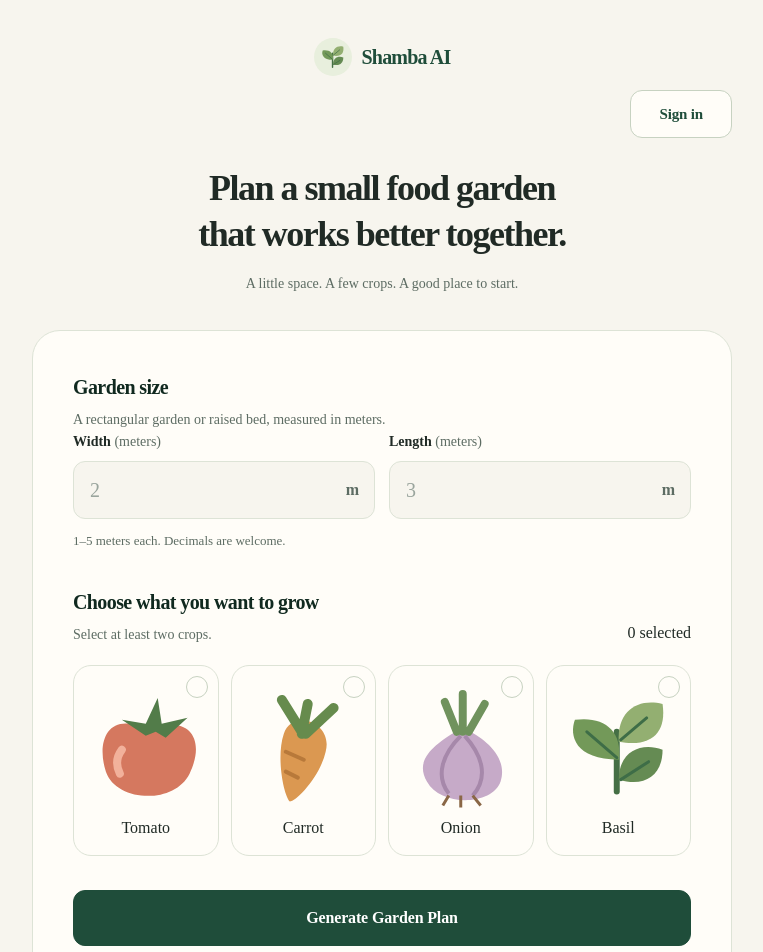
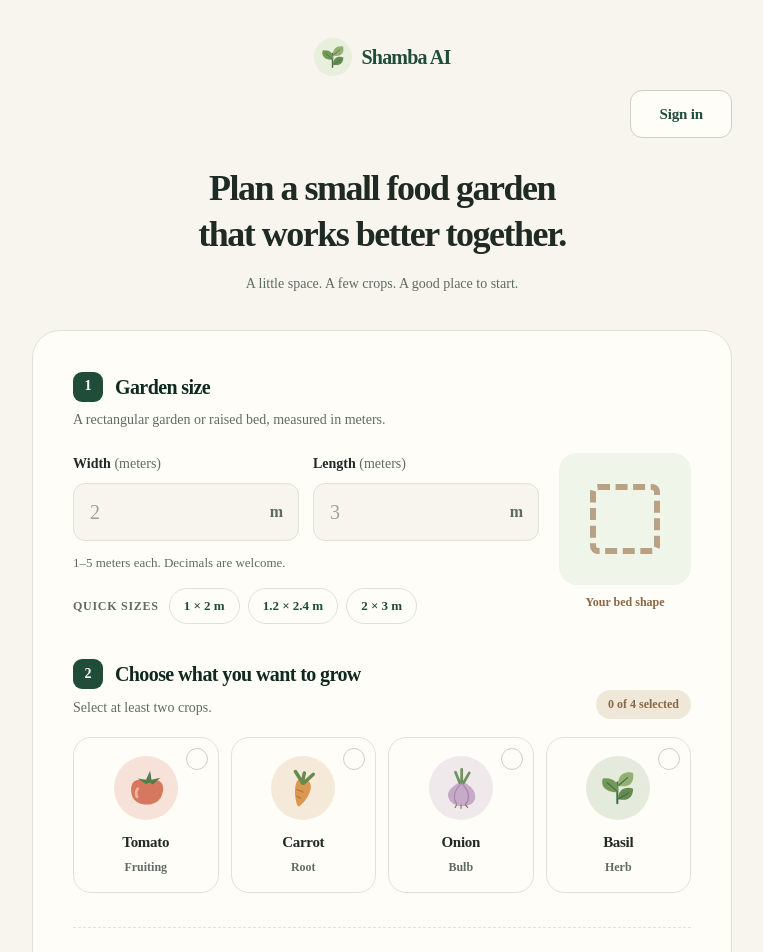
Before and after one commit to kajugadaniels/shamba-ai, a Next.js app: page / in a window 1280 px wide. Shown: the top 952 px of the page, without its empty margins (258-1021 px from the left). Built offline with nearby package versions, Linux system fonts and the light colour scheme; no server answers.

Commit message:
feat(garden-form): add quick sizes, live bed outline and crop tiles

```diff
--- a/src/components/GardenForm.tsx
+++ b/src/components/GardenForm.tsx
@@ -1,24 +1,50 @@
 "use client";
 
+import type { CSSProperties } from "react";
 import { CROP_IDS, CROPS, type CropId } from "@/lib/crops";
+import { gsap, motionAllowed } from "@/lib/client/motion";
 import { PlantIcon } from "./PlantIcon";
 import { Button } from "./Button";
+import { AlertIcon, ArrowRightIcon, CheckIcon } from "./Icons";
 import styles from "./GardenForm.module.css";
 
 export type FormValues = { width: string; length: string; crops: CropId[] };
 export type FormErrors = Partial<Record<"width" | "length" | "crops", string>>;
 
+const CROP_TYPES: Record<CropId, string> = { tomato: "Fruiting", carrot: "Root", onion: "Bulb", basil: "Herb" };
+const QUICK_SIZES = [["1", "2"], ["1.2", "2.4"], ["2", "3"]] as const;
+
+function meters(value: string) {
+  const number = value.trim() ? Number(value) : NaN;
+  return Number.isFinite(number) && number >= 1 && number <= 5 ? number : null;
+}
+
 export function GardenForm({ values, errors, busy, onChange, onGenerate }: {
   values: FormValues; errors: FormErrors; busy: boolean;
   onChange: (values: FormValues) => void; onGenerate: () => void;
 }) {
-  function toggle(crop: CropId) {
-    onChange({ ...values, crops: values.crops.includes(crop) ? values.crops.filter((id) => id !== crop) : [...values.crops, crop] });
+  function toggle(crop: CropId, tile: HTMLElement) {
+    const selecting = !values.crops.includes(crop);
+    onChange({ ...values, crops: selecting ? [...values.crops, crop] : values.crops.filter((id) => id !== crop) });
+    const icon = tile.querySelector("[data-crop-icon]");
+    if (icon && motionAllowed()) {
+      gsap.fromTo(icon, selecting ? { scale: 0.7, rotation: -14 } : { scale: 1.08, rotation: 0 },
+        { scale: 1, rotation: 0, duration: selecting ? 0.6 : 0.3, ease: selecting ? "back.out(3)" : "power2.out", overwrite: true, clearProps: "transform" });
     }
+  }
+  const width = meters(values.width), length = meters(values.length);
+  // Live outline of the bed: width runs across, length runs down, like the generated map.
+  const shape = width !== null && length !== null
+    ? { width: `${(width / Math.max(width, length)) * 100}%`, height: `${(length / Math.max(width, length)) * 100}%`, label: `${width} × ${length} m` }
+    : null;
+  const count = values.crops.length;
+
   return <form className={styles.form} noValidate onSubmit={(event) => { event.preventDefault(); onGenerate(); }} aria-busy={busy}>
     <fieldset className={styles.section} disabled={busy}>
-      <legend>Garden size</legend>
+      <legend><span className={styles.step} aria-hidden="true">1</span>Garden size</legend>
       <p className={styles.hint}>A rectangular garden or raised bed, measured in meters.</p>
+      <div className={styles.sizeGrid}>
+        <div>
           <div className={styles.dimensions}>
             {(["width", "length"] as const).map((field) => <div key={field}>
               <label htmlFor={field}>{field === "width" ? "Width" : "Length"} <span className={styles.unitLabel}>(meters)</span></label>
@@ -28,27 +54,50 @@ export function GardenForm({ values, errors, busy, onChange, onGenerate }: {
                   onChange={(event) => onChange({ ...values, [field]: event.target.value })} />
                 <span aria-hidden="true">m</span>
               </div>
-          {errors[field] ? <p id={`${field}-error`} className={styles.error}>{errors[field]}</p> : null}
+              {errors[field] ? <p id={`${field}-error`} className={styles.error}><AlertIcon />{errors[field]}</p> : null}
             </div>)}
           </div>
           <p id="dimensions-hint" className={styles.limit}>1–5 meters each. Decimals are welcome.</p>
+          <div className={styles.quick}>
+            <span className={styles.quickLabel}>Quick sizes</span>
+            {QUICK_SIZES.map(([w, l]) => <button key={`${w}x${l}`} type="button" className={styles.chip} data-active={values.width === w && values.length === l || undefined}
+              aria-label={`Use a ${w} by ${l} meter bed`} onClick={() => onChange({ ...values, width: w, length: l })}>{w} × {l} m</button>)}
+          </div>
+        </div>
+        <div className={styles.bedPreview} aria-hidden="true">
+          <div className={styles.bedBox}>
+            <div className={styles.bedShape} data-ready={shape ? true : undefined}
+              style={{ width: shape?.width ?? "62%", height: shape?.height ?? "62%" }} />
+          </div>
+          <span>{shape?.label ?? "Your bed shape"}</span>
+        </div>
+      </div>
     </fieldset>
     <fieldset className={styles.section} disabled={busy} aria-describedby={errors.crops ? "crops-error" : "crops-hint"}>
-      <legend>Choose what you want to grow</legend>
-      <div className={styles.cropHint}><p id="crops-hint" className={styles.hint}>Select at least two crops.</p><span>{values.crops.length} selected</span></div>
+      <legend><span className={styles.step} aria-hidden="true">2</span>Choose what you want to grow</legend>
+      <div className={styles.cropHint}>
+        <p id="crops-hint" className={styles.hint}>Select at least two crops.</p>
+        <span className={styles.counter} data-ready={count >= 2 || undefined}>{count} of 4 selected</span>
+      </div>
       <div className={styles.crops}>
-        {CROP_IDS.map((crop) => <button type="button" key={crop} className={`${styles.crop} ${values.crops.includes(crop) ? styles.selected : ""}`}
-          aria-pressed={values.crops.includes(crop)} onClick={() => toggle(crop)}>
-          <span className={styles.check} aria-hidden="true">{values.crops.includes(crop) ? "✓" : ""}</span>
-          <PlantIcon crop={crop} />
-          <span>{CROPS[crop].name}</span>
-        </button>)}
+        {CROP_IDS.map((crop) => {
+          const selected = values.crops.includes(crop);
+          return <button type="button" key={crop} className={styles.crop} data-selected={selected || undefined} aria-pressed={selected}
+            style={{ "--crop-color": CROPS[crop].color } as CSSProperties} onClick={(event) => toggle(crop, event.currentTarget)}>
+            <span className={styles.check} aria-hidden="true">{selected ? <CheckIcon /> : null}</span>
+            <span className={styles.cropIcon} data-crop-icon aria-hidden="true"><PlantIcon crop={crop} /></span>
+            <span className={styles.cropName}>{CROPS[crop].name}</span>
+            <span className={styles.cropType} aria-hidden="true">{CROP_TYPES[crop]}</span>
+          </button>;
+        })}
       </div>
-      {errors.crops ? <p id="crops-error" tabIndex={-1} className={styles.error}>{errors.crops}</p> : null}
+      {errors.crops ? <p id="crops-error" tabIndex={-1} className={styles.error}><AlertIcon />{errors.crops}</p> : null}
     </fieldset>
+    <div className={styles.submit}>
       <Button className={styles.generate} type="submit" variant="primary" loading={busy}>
-      Generate Garden Plan
+        Generate Garden Plan<ArrowRightIcon data-nudge />
       </Button>
       <p className={styles.bottomNote}>No account needed to start planning.</p>
+    </div>
   </form>;
 }
```
Lines whose indentation alone changed are shown as unchanged.
